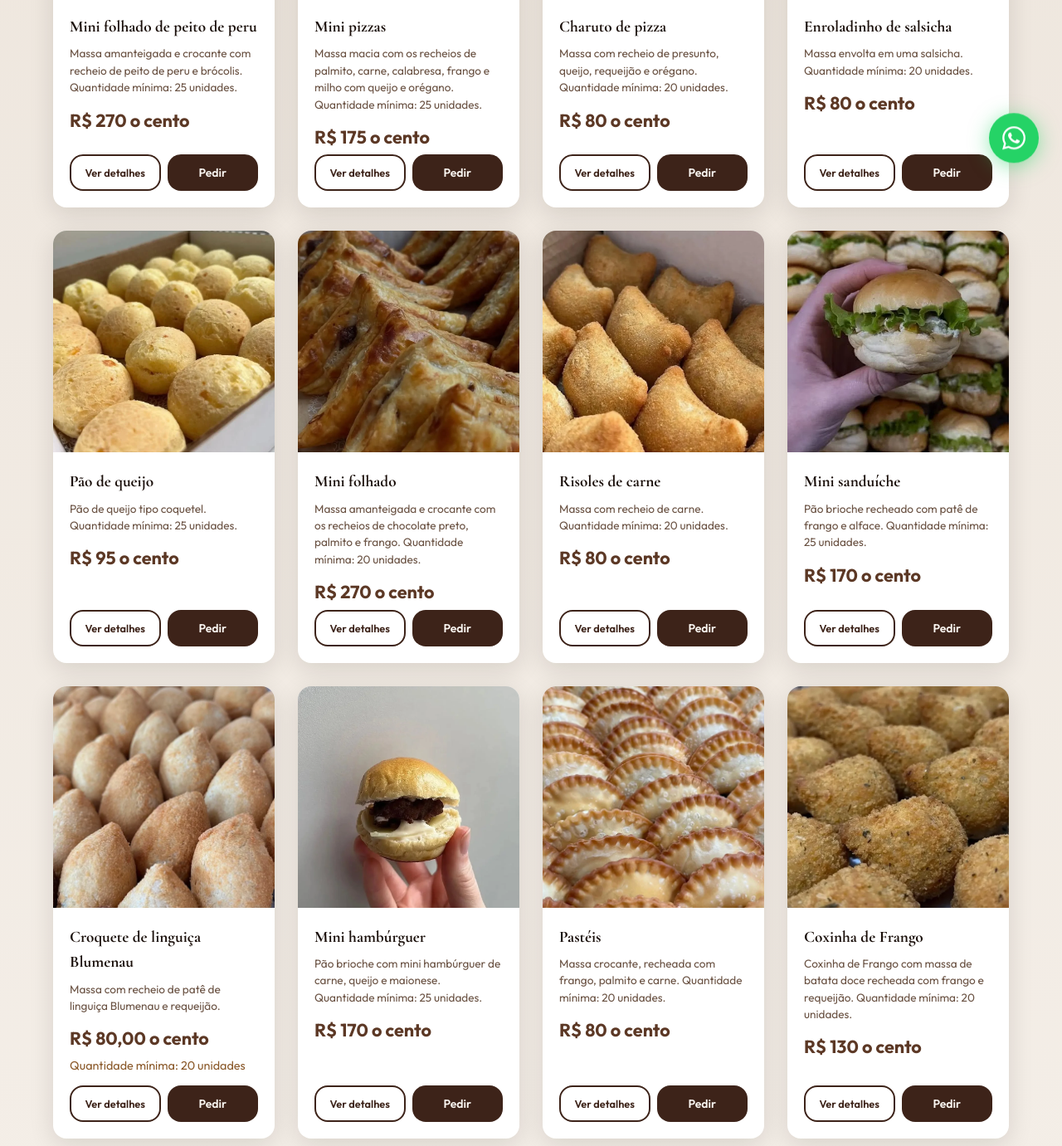
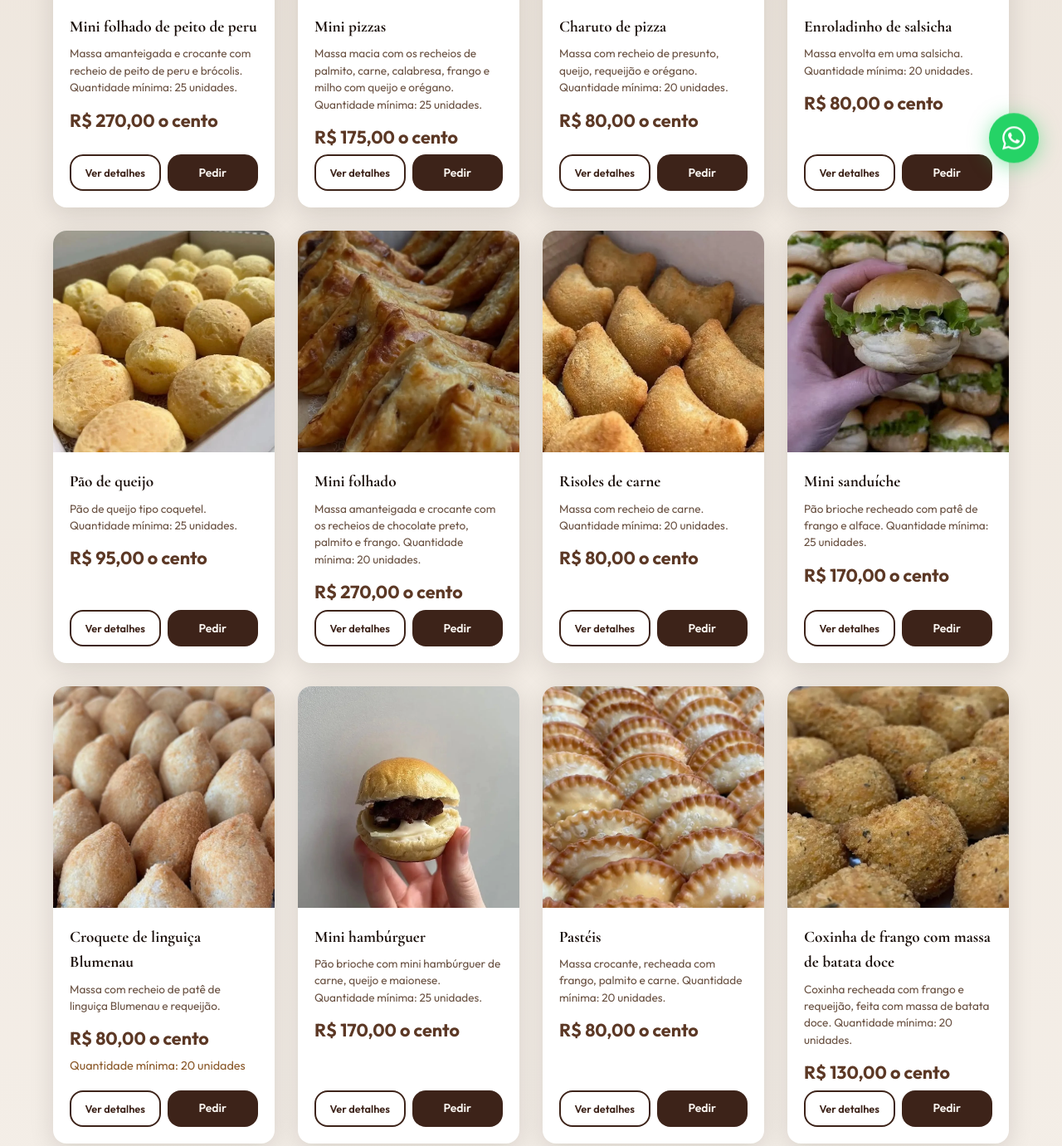
Before and after one commit to marcosg432/julianadoces_e_salgados, a website: page salgados.html in a window 1280 px wide. Shown: the part 575-1956 px from the top of the page at 83% size. Drawn offline with nearby package versions, Linux system fonts and the light colour scheme.

Commit message:
Precos padronizados R$ XX,00 em todos cards; titulo Coxinha frango massa batata doce
Made-with: Cursor

```diff
--- a/js/script.js
+++ b/js/script.js
@@ -38,9 +38,9 @@ const PRODUCT_DATA = {
         description: 'Pão brioche com mini hambúrguer de carne, queijo e maionese. Perfeito para um lanche saboroso.',
         ingredients: ['Pão brioche', 'Carne', 'Queijo', 'Maionese'],
         peso: 'Quantidade mínima: 25 unidades',
-        price: 'R$ 170 o cento',
+        price: 'R$ 170,00 o cento',
         image: 'images/salgados/salgado-10.webp',
-        whatsappMessage: 'Mini hambúrguer - R$ 170 o cento'
+        whatsappMessage: 'Mini hambúrguer - R$ 170,00 o cento'
     },
     'trufa-belga': {
         name: 'Trufas de Chocolate Belga',
--- a/salgados.html
+++ b/salgados.html
@@ -63,10 +63,10 @@
                         <div class="produto-info">
                             <h3>Mini folhado de peito de peru</h3>
                             <p>Massa amanteigada e crocante com recheio de peito de peru e brócolis. Quantidade mínima: 25 unidades.</p>
-                            <span class="produto-price">R$ 270 o cento</span>
+                            <span class="produto-price">R$ 270,00 o cento</span>
                             <div class="card-buttons card-buttons--small">
                                 <button type="button" class="btn btn-saiba-mais" data-open-salgados-modal>Ver detalhes</button>
-                                <a href="#whatsapp" class="btn btn-whatsapp" data-whatsapp data-product="Mini folhado de peito de peru - R$ 270 o cento">Pedir</a>
+                                <a href="#whatsapp" class="btn btn-whatsapp" data-whatsapp data-product="Mini folhado de peito de peru - R$ 270,00 o cento">Pedir</a>
                             </div>
                         </div>
                     </article>
@@ -77,10 +77,10 @@
                         <div class="produto-info">
                             <h3>Mini pizzas</h3>
                             <p>Massa macia com os recheios de palmito, carne, calabresa, frango e milho com queijo e orégano. Quantidade mínima: 25 unidades.</p>
-                            <span class="produto-price">R$ 175 o cento</span>
+                            <span class="produto-price">R$ 175,00 o cento</span>
                             <div class="card-buttons card-buttons--small">
                                 <button type="button" class="btn btn-saiba-mais" data-open-salgados-modal>Ver detalhes</button>
-                                <a href="#whatsapp" class="btn btn-whatsapp" data-whatsapp data-product="Mini pizzas - R$ 175 o cento">Pedir</a>
+                                <a href="#whatsapp" class="btn btn-whatsapp" data-whatsapp data-product="Mini pizzas - R$ 175,00 o cento">Pedir</a>
                             </div>
                         </div>
                     </article>
@@ -91,10 +91,10 @@
                         <div class="produto-info">
                             <h3>Charuto de pizza</h3>
                             <p>Massa com recheio de presunto, queijo, requeijão e orégano. Quantidade mínima: 20 unidades.</p>
-                            <span class="produto-price">R$ 80 o cento</span>
+                            <span class="produto-price">R$ 80,00 o cento</span>
                             <div class="card-buttons card-buttons--small">
                                 <button type="button" class="btn btn-saiba-mais" data-open-salgados-modal>Ver detalhes</button>
-                                <a href="#whatsapp" class="btn btn-whatsapp" data-whatsapp data-product="Charuto de pizza - R$ 80 o cento">Pedir</a>
+                                <a href="#whatsapp" class="btn btn-whatsapp" data-whatsapp data-product="Charuto de pizza - R$ 80,00 o cento">Pedir</a>
                             </div>
                         </div>
                     </article>
@@ -105,10 +105,10 @@
                         <div class="produto-info">
                             <h3>Enroladinho de salsicha</h3>
                             <p>Massa envolta em uma salsicha. Quantidade mínima: 20 unidades.</p>
-                            <span class="produto-price">R$ 80 o cento</span>
+                            <span class="produto-price">R$ 80,00 o cento</span>
                             <div class="card-buttons card-buttons--small">
                                 <button type="button" class="btn btn-saiba-mais" data-open-salgados-modal>Ver detalhes</button>
-                                <a href="#whatsapp" class="btn btn-whatsapp" data-whatsapp data-product="Enroladinho de salsicha - R$ 80 o cento">Pedir</a>
+                                <a href="#whatsapp" class="btn btn-whatsapp" data-whatsapp data-product="Enroladinho de salsicha - R$ 80,00 o cento">Pedir</a>
                             </div>
                         </div>
                     </article>
@@ -119,10 +119,10 @@
                         <div class="produto-info">
                             <h3>Pão de queijo</h3>
                             <p>Pão de queijo tipo coquetel. Quantidade mínima: 25 unidades.</p>
-                            <span class="produto-price">R$ 95 o cento</span>
+                            <span class="produto-price">R$ 95,00 o cento</span>
                             <div class="card-buttons card-buttons--small">
                                 <button type="button" class="btn btn-saiba-mais" data-open-salgados-modal>Ver detalhes</button>
-                                <a href="#whatsapp" class="btn btn-whatsapp" data-whatsapp data-product="Pão de queijo - R$ 95 o cento">Pedir</a>
+                                <a href="#whatsapp" class="btn btn-whatsapp" data-whatsapp data-product="Pão de queijo - R$ 95,00 o cento">Pedir</a>
                             </div>
                         </div>
                     </article>
@@ -133,10 +133,10 @@
                         <div class="produto-info">
                             <h3>Mini folhado</h3>
                             <p>Massa amanteigada e crocante com os recheios de chocolate preto, palmito e frango. Quantidade mínima: 20 unidades.</p>
-                            <span class="produto-price">R$ 270 o cento</span>
+                            <span class="produto-price">R$ 270,00 o cento</span>
                             <div class="card-buttons card-buttons--small">
                                 <button type="button" class="btn btn-saiba-mais" data-open-salgados-modal>Ver detalhes</button>
-                                <a href="#whatsapp" class="btn btn-whatsapp" data-whatsapp data-product="Mini folhado - R$ 270 o cento">Pedir</a>
+                                <a href="#whatsapp" class="btn btn-whatsapp" data-whatsapp data-product="Mini folhado - R$ 270,00 o cento">Pedir</a>
                             </div>
                         </div>
                     </article>
@@ -147,10 +147,10 @@
                         <div class="produto-info">
                             <h3>Risoles de carne</h3>
                             <p>Massa com recheio de carne. Quantidade mínima: 20 unidades.</p>
-                            <span class="produto-price">R$ 80 o cento</span>
+                            <span class="produto-price">R$ 80,00 o cento</span>
                             <div class="card-buttons card-buttons--small">
                                 <button type="button" class="btn btn-saiba-mais" data-open-salgados-modal>Ver detalhes</button>
-                                <a href="#whatsapp" class="btn btn-whatsapp" data-whatsapp data-product="Risoles de carne - R$ 80 o cento">Pedir</a>
+                                <a href="#whatsapp" class="btn btn-whatsapp" data-whatsapp data-product="Risoles de carne - R$ 80,00 o cento">Pedir</a>
                             </div>
                         </div>
                     </article>
@@ -161,10 +161,10 @@
                         <div class="produto-info">
                             <h3>Mini sanduíche</h3>
                             <p>Pão brioche recheado com patê de frango e alface. Quantidade mínima: 25 unidades.</p>
-                            <span class="produto-price">R$ 170 o cento</span>
+                            <span class="produto-price">R$ 170,00 o cento</span>
                             <div class="card-buttons card-buttons--small">
                                 <button type="button" class="btn btn-saiba-mais" data-open-salgados-modal>Ver detalhes</button>
-                                <a href="#whatsapp" class="btn btn-whatsapp" data-whatsapp data-product="Mini sanduíche - R$ 170 o cento">Pedir</a>
+                                <a href="#whatsapp" class="btn btn-whatsapp" data-whatsapp data-product="Mini sanduíche - R$ 170,00 o cento">Pedir</a>
                             </div>
                         </div>
                     </article>
@@ -190,10 +190,10 @@
                         <div class="produto-info">
                             <h3>Mini hambúrguer</h3>
                             <p>Pão brioche com mini hambúrguer de carne, queijo e maionese. Quantidade mínima: 25 unidades.</p>
-                            <span class="produto-price">R$ 170 o cento</span>
+                            <span class="produto-price">R$ 170,00 o cento</span>
                             <div class="card-buttons card-buttons--small">
                                 <button type="button" class="btn btn-saiba-mais" data-open-salgados-modal>Ver detalhes</button>
-                                <a href="#whatsapp" class="btn btn-whatsapp" data-whatsapp data-product="Mini hambúrguer - R$ 170 o cento">Pedir</a>
+                                <a href="#whatsapp" class="btn btn-whatsapp" data-whatsapp data-product="Mini hambúrguer - R$ 170,00 o cento">Pedir</a>
                             </div>
                         </div>
                     </article>
@@ -204,24 +204,24 @@
                         <div class="produto-info">
                             <h3>Pastéis</h3>
                             <p>Massa crocante, recheada com frango, palmito e carne. Quantidade mínima: 20 unidades.</p>
-                            <span class="produto-price">R$ 80 o cento</span>
+                            <span class="produto-price">R$ 80,00 o cento</span>
                             <div class="card-buttons card-buttons--small">
                                 <button type="button" class="btn btn-saiba-mais" data-open-salgados-modal>Ver detalhes</button>
-                                <a href="#whatsapp" class="btn btn-whatsapp" data-whatsapp data-product="Pastéis - R$ 80 o cento">Pedir</a>
+                                <a href="#whatsapp" class="btn btn-whatsapp" data-whatsapp data-product="Pastéis - R$ 80,00 o cento">Pedir</a>
                             </div>
                         </div>
                     </article>
                     <article class="produto-card doces-card salgados-card" data-aos data-salgados-id="salgado-12" data-images='["images/salgados/salgado-12.webp"]'>
                         <div class="produto-image">
-                            <img src="images/salgados/salgado-12.webp" alt="Coxinha de Frango" loading="lazy">
+                            <img src="images/salgados/salgado-12.webp" alt="Coxinha de frango com massa de batata doce" loading="lazy">
                         </div>
                         <div class="produto-info">
-                            <h3>Coxinha de Frango</h3>
-                            <p>Coxinha de Frango com massa de batata doce recheada com frango e requeijão. Quantidade mínima: 20 unidades.</p>
-                            <span class="produto-price">R$ 130 o cento</span>
+                            <h3>Coxinha de frango com massa de batata doce</h3>
+                            <p>Coxinha recheada com frango e requeijão, feita com massa de batata doce. Quantidade mínima: 20 unidades.</p>
+                            <span class="produto-price">R$ 130,00 o cento</span>
                             <div class="card-buttons card-buttons--small">
                                 <button type="button" class="btn btn-saiba-mais" data-open-salgados-modal>Ver detalhes</button>
-                                <a href="#whatsapp" class="btn btn-whatsapp" data-whatsapp data-product="Coxinha de Frango - R$ 130 o cento">Pedir</a>
+                                <a href="#whatsapp" class="btn btn-whatsapp" data-whatsapp data-product="Coxinha de frango com massa de batata doce - R$ 130,00 o cento">Pedir</a>
                             </div>
                         </div>
                     </article>
@@ -247,10 +247,10 @@
                         <div class="produto-info">
                             <h3>Quibe</h3>
                             <p>Massa feita com trigo para quibe, carne moída, hortelã, salsicha e cebolinha. Quantidade mínima: 20 unidades.</p>
-                            <span class="produto-price">R$ 80 o cento</span>
+                            <span class="produto-price">R$ 80,00 o cento</span>
                             <div class="card-buttons card-buttons--small">
                                 <button type="button" class="btn btn-saiba-mais" data-open-salgados-modal>Ver detalhes</button>
-                                <a href="#whatsapp" class="btn btn-whatsapp" data-whatsapp data-product="Quibe - R$ 80 o cento">Pedir</a>
+                                <a href="#whatsapp" class="btn btn-whatsapp" data-whatsapp data-product="Quibe - R$ 80,00 o cento">Pedir</a>
                             </div>
                         </div>
                     </article>
@@ -261,10 +261,10 @@
                         <div class="produto-info">
                             <h3>Coxinha de frango</h3>
                             <p>Massa crocante e macia com recheio de frango. Quantidade mínima: 20 unidades.</p>
-                            <span class="produto-price">R$ 130 o cento</span>
+                            <span class="produto-price">R$ 130,00 o cento</span>
                             <div class="card-buttons card-buttons--small">
                                 <button type="button" class="btn btn-saiba-mais" data-open-salgados-modal>Ver detalhes</button>
-                                <a href="#whatsapp" class="btn btn-whatsapp" data-whatsapp data-product="Coxinha de frango - R$ 130 o cento">Pedir</a>
+                                <a href="#whatsapp" class="btn btn-whatsapp" data-whatsapp data-product="Coxinha de frango - R$ 130,00 o cento">Pedir</a>
                             </div>
                         </div>
                     </article>
```
Also changed, not shown: doces.html (+10 -10 lines), index.html (+2 -2 lines).
